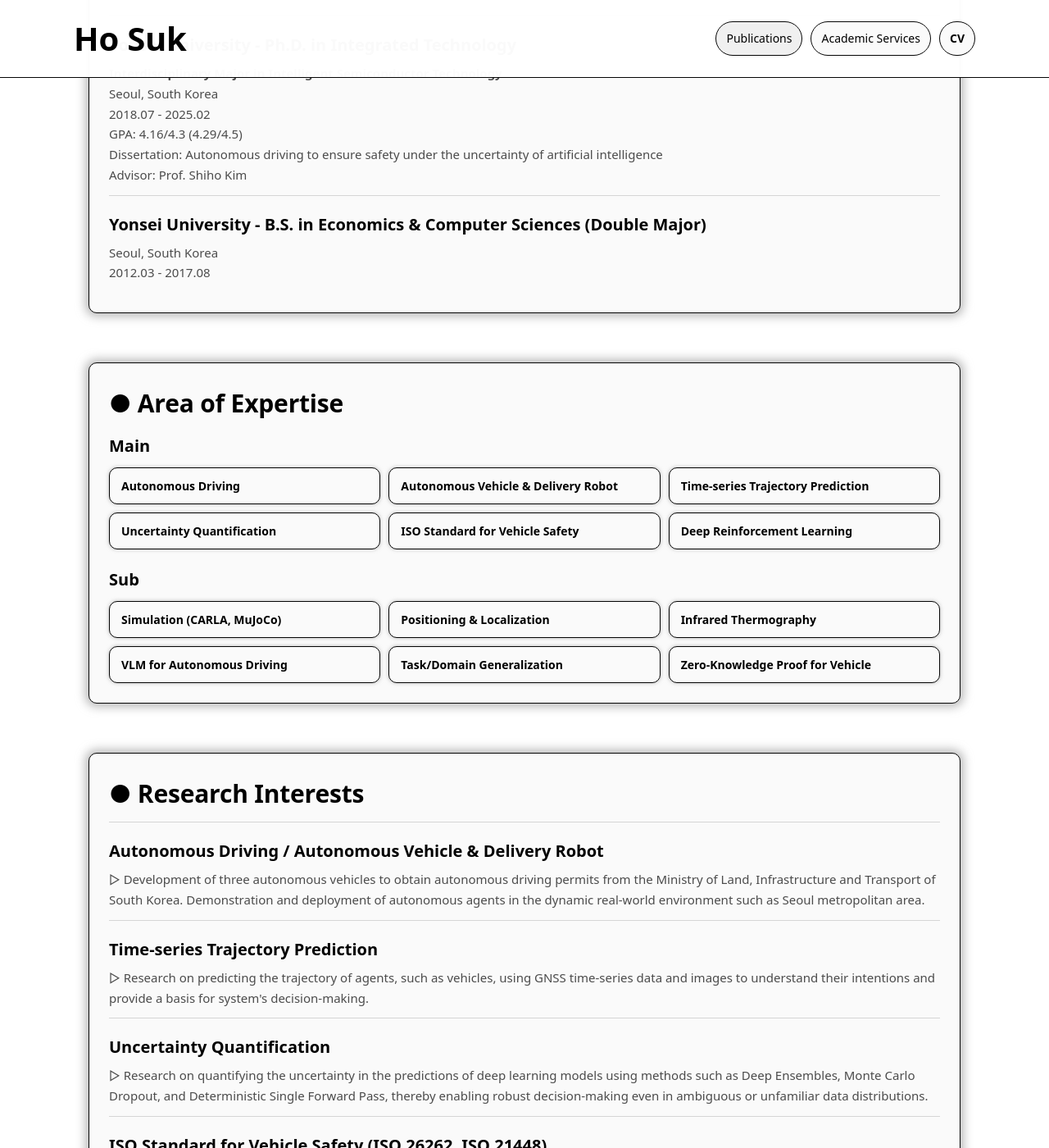
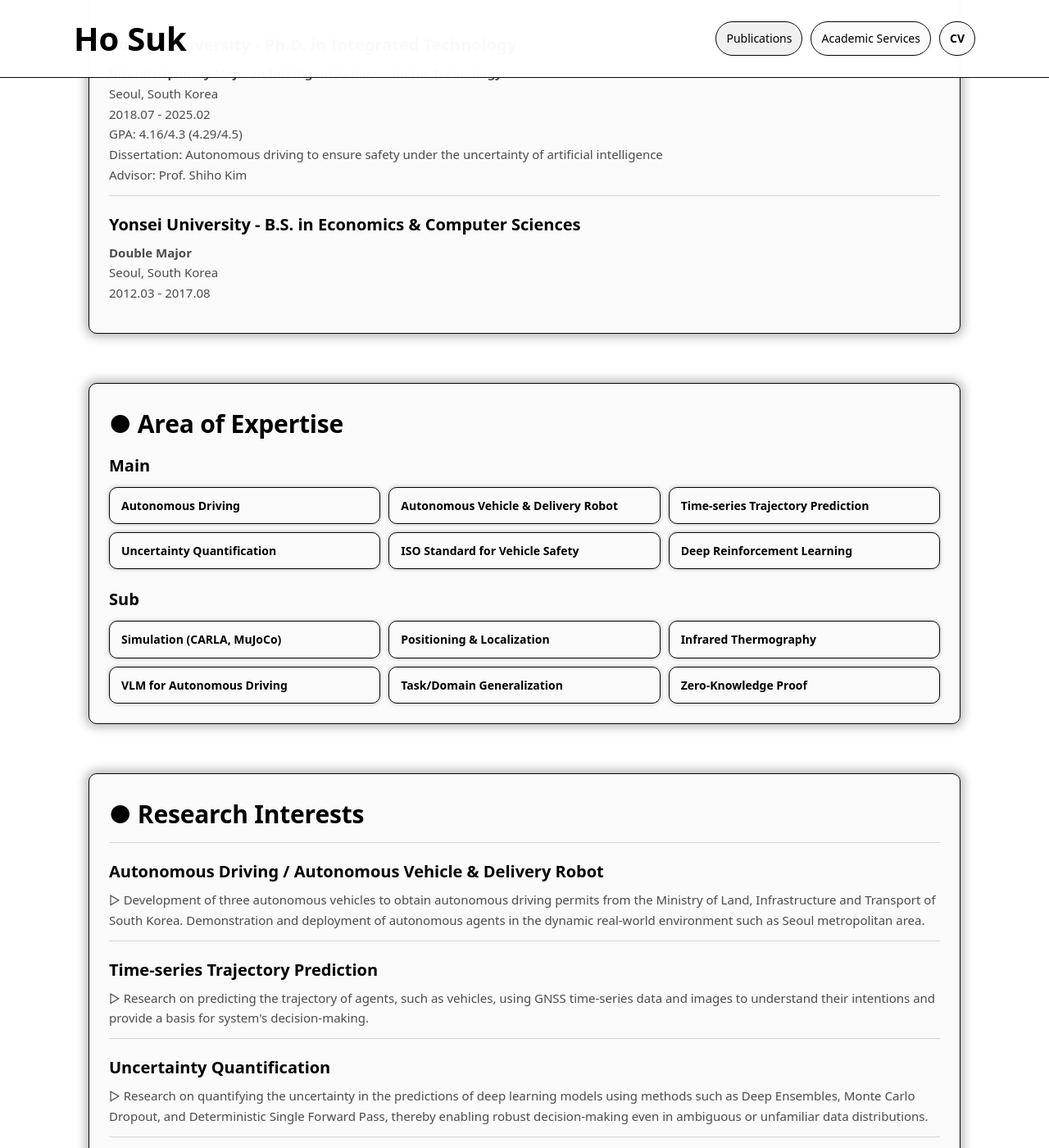
Before and after one commit to ho-suk-93/ho-suk-93.github.io, a Jekyll site: the page built from index.md, in a window 1280 px wide and 1400 px high, scrolled down 724 px. Shown: the whole window at 82% size. Built offline with Jekyll 4.4.1, drawn with Linux system fonts in a browser that asks for light colours.

Commit message:
Update education and skills section in index.md

```diff
--- a/index.md
+++ b/index.md
@@ -46,7 +46,8 @@ description: "Ho Suk's Personal Website"
       <p class="item-desc">Advisor: Prof. Shiho Kim</p>
     </div>
     <div class="list-item">
-      <p class="item-title">Yonsei University - B.S. in Economics & Computer Sciences (Double Major)</p>
+      <p class="item-title">Yonsei University - B.S. in Economics & Computer Sciences</p>
+      <p class="item-desc"><b>Double Major</b></p>
       <p class="item-desc">Seoul, South Korea</p>
       <p class="item-desc">2012.03 - 2017.08</p>
     </div>
@@ -75,7 +76,7 @@ description: "Ho Suk's Personal Website"
       <div class="keyword-item">Infrared Thermography</div>
       <div class="keyword-item">VLM for Autonomous Driving</div>
       <div class="keyword-item">Task/Domain Generalization</div>
-      <div class="keyword-item">Zero-Knowledge Proof for Vehicle</div>
+      <div class="keyword-item">Zero-Knowledge Proof</div>
     </div>
   </div>
 </section>
```
